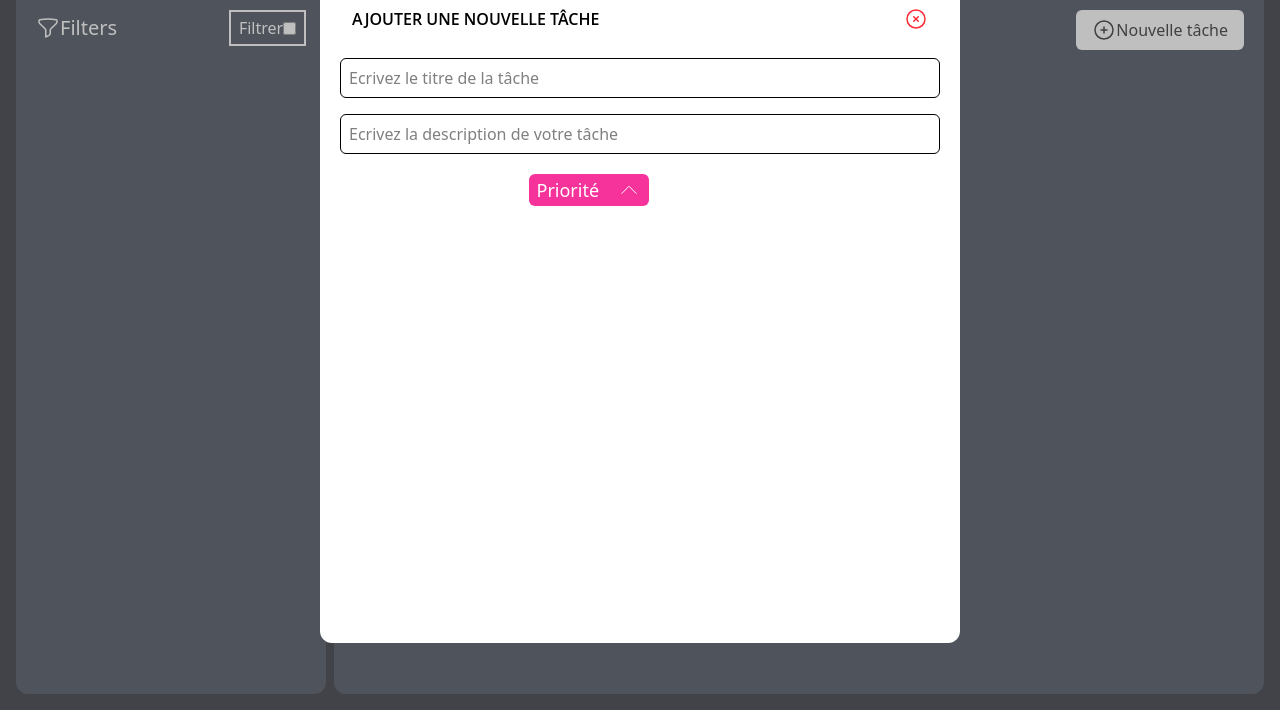
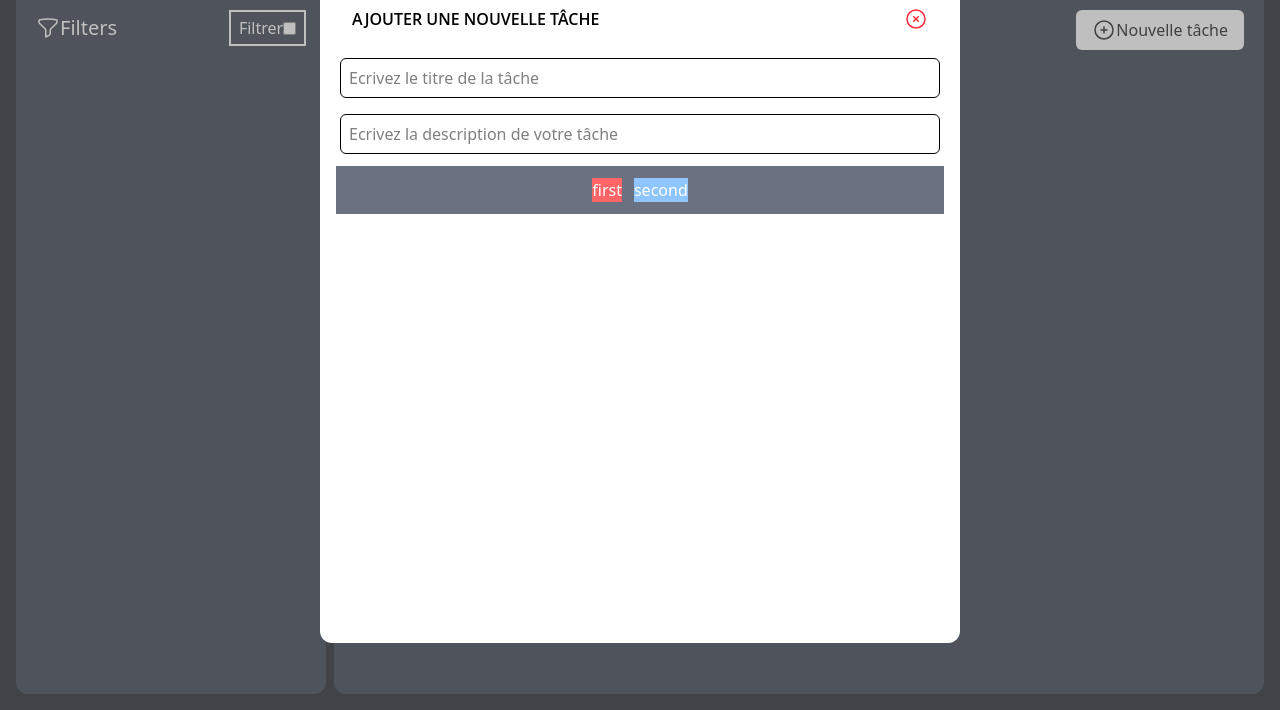
Before and after one commit to Kizbernadet/Taskly__toDoApp, a website with bundled scripts: page front/index.html in a window 1280 px wide. Shown: the part 90-800 px from the top of the page. Built offline with nearby package versions, Linux system fonts and the light colour scheme; no server answers; a web font is replaced by a local one.

Commit message:
Mise à jour -Modifications sur la PopUp addTask

```diff
--- a/front/css/input.css
+++ b/front/css/input.css
@@ -93,7 +93,11 @@
     }
 
     .dropdown__button:hover{
-        @apply;
+        @apply hidden;
+    }
+
+    .options__box{
+        @apply hidden;
     }
 
 }
--- a/front/index.html
+++ b/front/index.html
@@ -58,17 +58,19 @@
                             <div class="form__items">
                                 <input class="input__form" type="text" name="taskDescription" id="taskDescription" placeholder="Ecrivez la description de votre tâche">
                             </div>
-                            <div data-id="taskOptions" class="form__items gap-x-3 js">
-                                <button type="button" class="w-30 p-2 h-4/5 bg-pink-500 text-lg flex justify-between items-center rounded-md">
-                                    Priorité
-                                    <svg class="icon__style__commun" xmlns="http://www.w3.org/2000/svg" fill="none" viewBox="0 0 24 24" strokeWidth={1.5} stroke="currentColor" className="size-6">
-                                        <path strokeLinecap="round" strokeLinejoin="round" d="m4.5 15.75 7.5-7.5 7.5 7.5" />
-                                    </svg>
-                                </button>
-                                <select name="taskPriority" id="taskPriority">
+                            <div data-id="taskOptions" class="form__items gap-x-3 bg-gray-500">
+                                <div class="bg-red-400">
+                                    first
+                                </div>
+                                <div class="bg-blue-300">
+                                    second
+                                </div>
+                                <!-- <label for="taskPriority" class="w-30 p-2 h-4/5 text-black">Priorité</label>
+                                <select class="w-30 p-2 h-4/5 bg-pink-500" name="taskPriority" id="taskPriority">
                                     <option value="low">faible</option>
                                     <option value="medium">moyenne</option>
-                                </select>
+                                    <option value="high">haute</option>
+                                </select> -->
                             </div>
                         </form>
                     </div>
```
Also changed, not shown: front/css/output.css.
